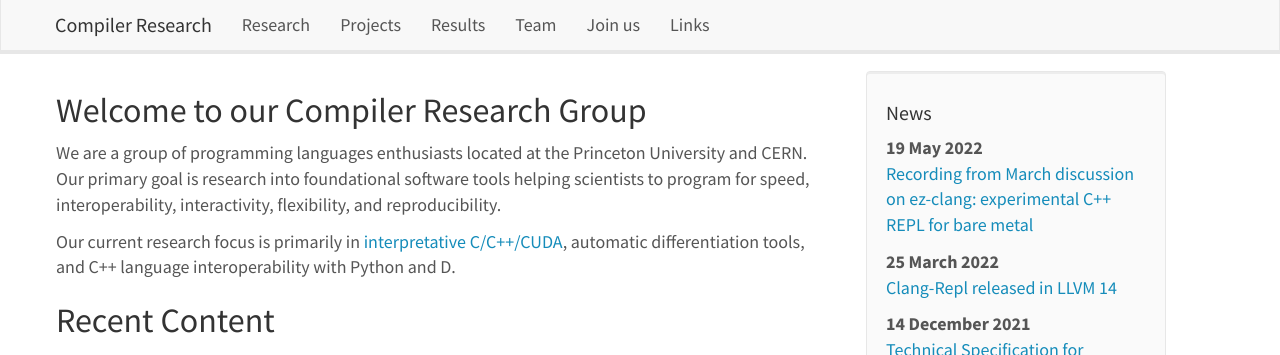
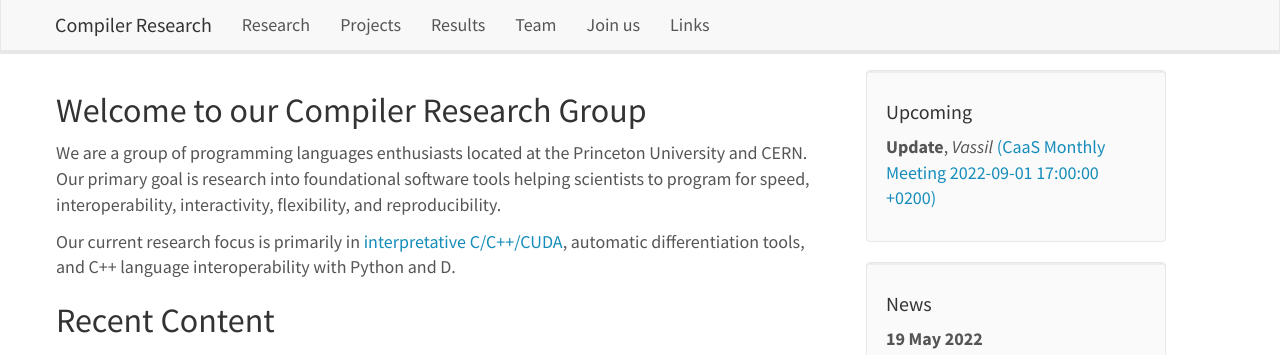
Before and after one commit to vgvassilev/clad, a Jekyll site: the page built from _pages/home.md, in a window 1280 px wide and 900 px high, cut to the strip 0-355 px from the top of the window. Built offline with Jekyll 4.4.1, drawn with Linux system fonts in a browser that asks for light colours; nearby versions of some CDN libraries; library files that are not in the unit come from our copies; a style sheet for code colours, icons or effects is not loaded.

Commit message:
Add the Sep meeting info

```diff
--- a/_data/meetinglist.yml
+++ b/_data/meetinglist.yml
@@ -1,3 +1,16 @@
+- name: "CaaS Monthly Meeting"
+  date: 2022-09-01 17:00:00 +0200
+  time_cest: "17:00"
+  connect: "[Link to zoom](https://princeton.zoom.us/j/97839750473?pwd=V3dVRTl6ekN5UEdURTRvTHZPQ25Wdz09)"
+  label: caas_01Sep2022
+  agenda:
+    - title: Update
+      speaker: Vassil
+    - title: Round Table
+    - title: Next meeting
+      speaker: Vassil
+      link: 6 Oct 1700
+
 - name: "CaaS Monthly Meeting"
   date: 2022-08-04 17:00:00 +0200
   time_cest: "17:00"
```
